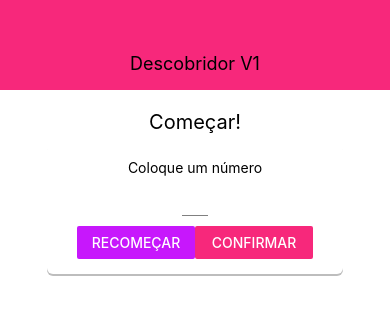
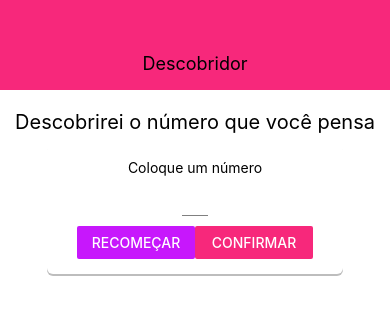
Before and after one commit to marcelohjw/descobridor, a React Native app: screen / in a window 390 px wide. Shown: the top 314 px of the page. Built offline with nearby package versions, Linux system fonts and the light colour scheme.

Commit message:
Reset function done by myself

```diff
--- a/App.js
+++ b/App.js
@@ -8,7 +8,7 @@ import StartGameScreen from './screens/StartGameScreen';
 export default function App() {
   return (
     <View style={styles.screen}>
-      <Header title="Descobridor V1"/>
+      <Header title="Descobridor"/>
       <StartGameScreen />
     </View>
   );
--- a/screens/StartGameScreen.js
+++ b/screens/StartGameScreen.js
@@ -13,12 +13,16 @@ const StartGameScreen = props => {
         setEnteredValue(inputText.replace(/[^0-9]/g, ''));
     };
 
+    const resetNewValue = () => {
+        setEnteredValue('');
+    };
+
     return(
         <TouchableWithoutFeedback onPress={() => {
                 Keyboard.dismiss();
             }}>
             <View style={styles.screen}>
-                <Text style={styles.title}>Começar!</Text>
+                <Text style={styles.title}>Descobrirei o número que você pensa</Text>
                 <Card style={styles.inputContainer}>
                     <Text>Coloque um número</Text>
                     <Input style={styles.input}
@@ -31,7 +35,11 @@ const StartGameScreen = props => {
                     value={enteredValue} />
                     <View style={styles.buttonsContainer}>
                         <View style={styles.button}>
-                            <Button title="Recomeçar" color={colors.secondary}/>
+                            <Button
+                                title="Recomeçar"
+                                color={colors.secondary}
+                                onPress={resetNewValue}
+                            />
                         </View>
                         <View style={styles.button}>
                             <Button title="Confirmar" color={colors.primary}/>
```
